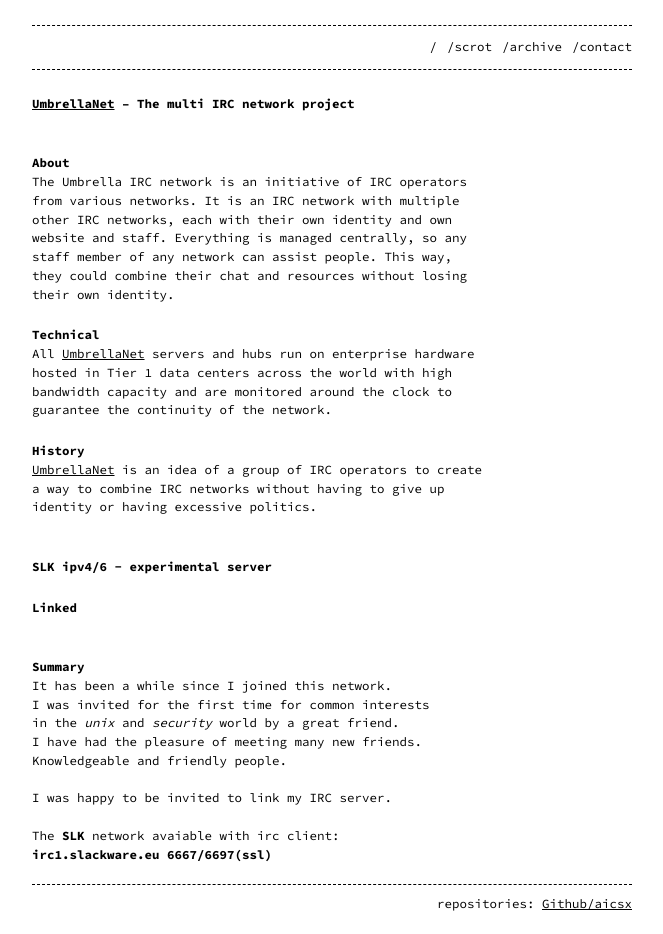
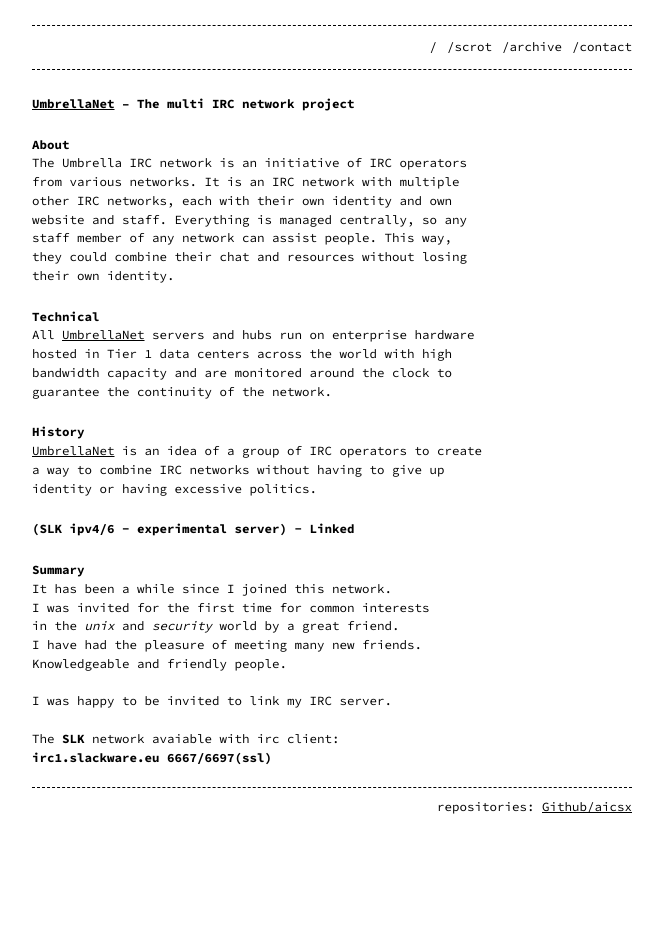
Before and after one commit to aicsx/ax, a Jekyll site: the page built from _posts/2021-08-17-UmbrellaNet-Linked.md, in a window 1280 px wide. Shown: the whole page, without its empty margins (308-971 px from the left). Built offline with Jekyll 4.4.1, drawn with Linux system fonts in a browser that asks for light colours; after the commit the page ends 900 px from its top, so only the background shows below that.

Commit message:
update post

```diff
--- a/_posts/2021-08-17-UmbrellaNet-Linked.md
+++ b/_posts/2021-08-17-UmbrellaNet-Linked.md
@@ -5,7 +5,6 @@
 categories: blog
 ---
 # [UmbrellaNet] – The multi IRC network project
-<p>&nbsp;</p>
 ## About
 The Umbrella IRC network is an initiative of IRC operators
 from various networks. It is an IRC network with multiple
@@ -23,10 +22,7 @@
 [UmbrellaNet] is an idea of a group of IRC operators to create
 a way to combine IRC networks without having to give up
 identity or having excessive politics.
-<p>&nbsp;</p>
-# SLK ipv4/6 - experimental server
-# Linked
-<p>&nbsp;</p>
+# (SLK ipv4/6 - experimental server) - Linked
 ## Summary
 It has been a while since I joined this network.
 I was invited for the first time for common interests
```
